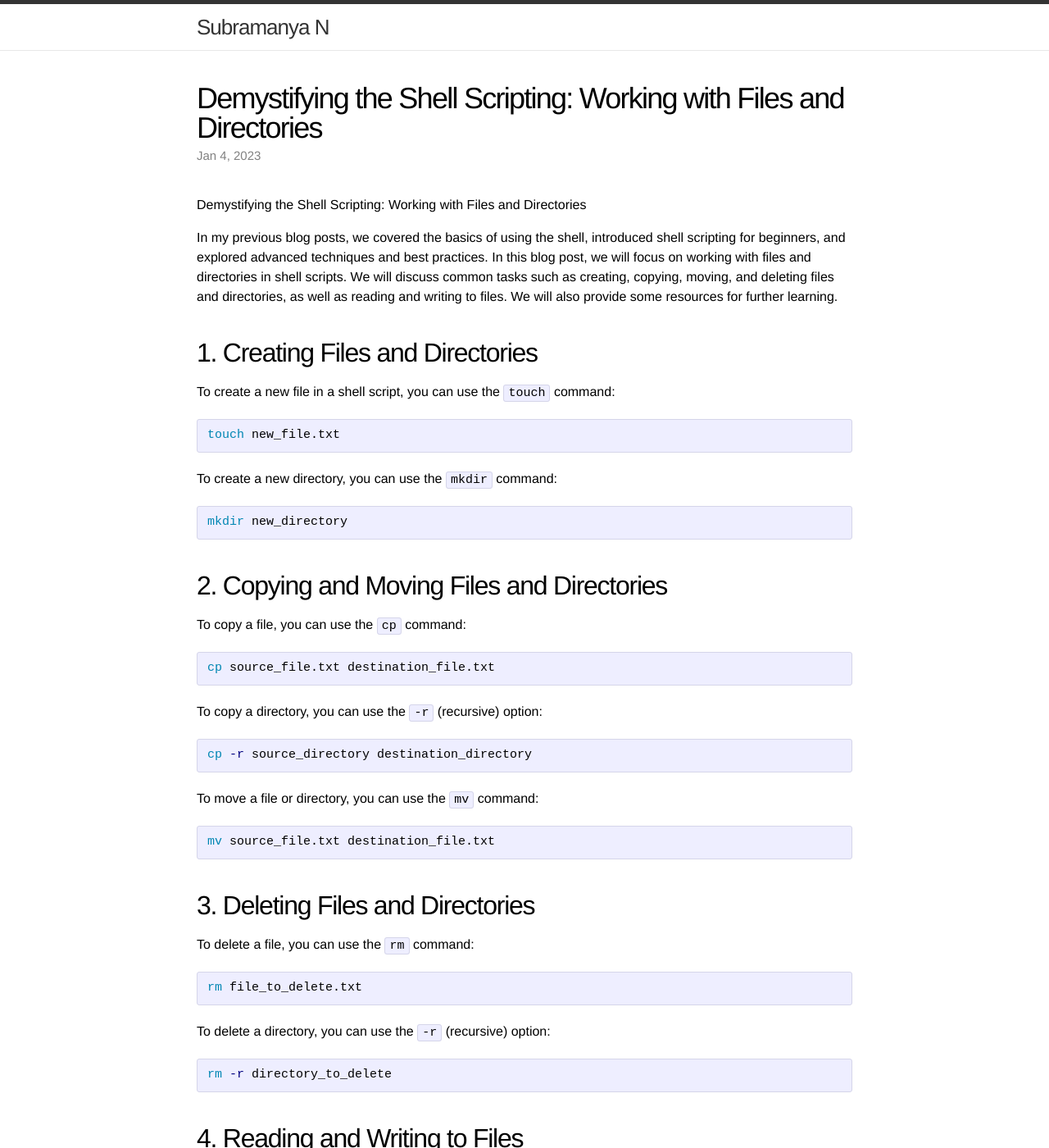
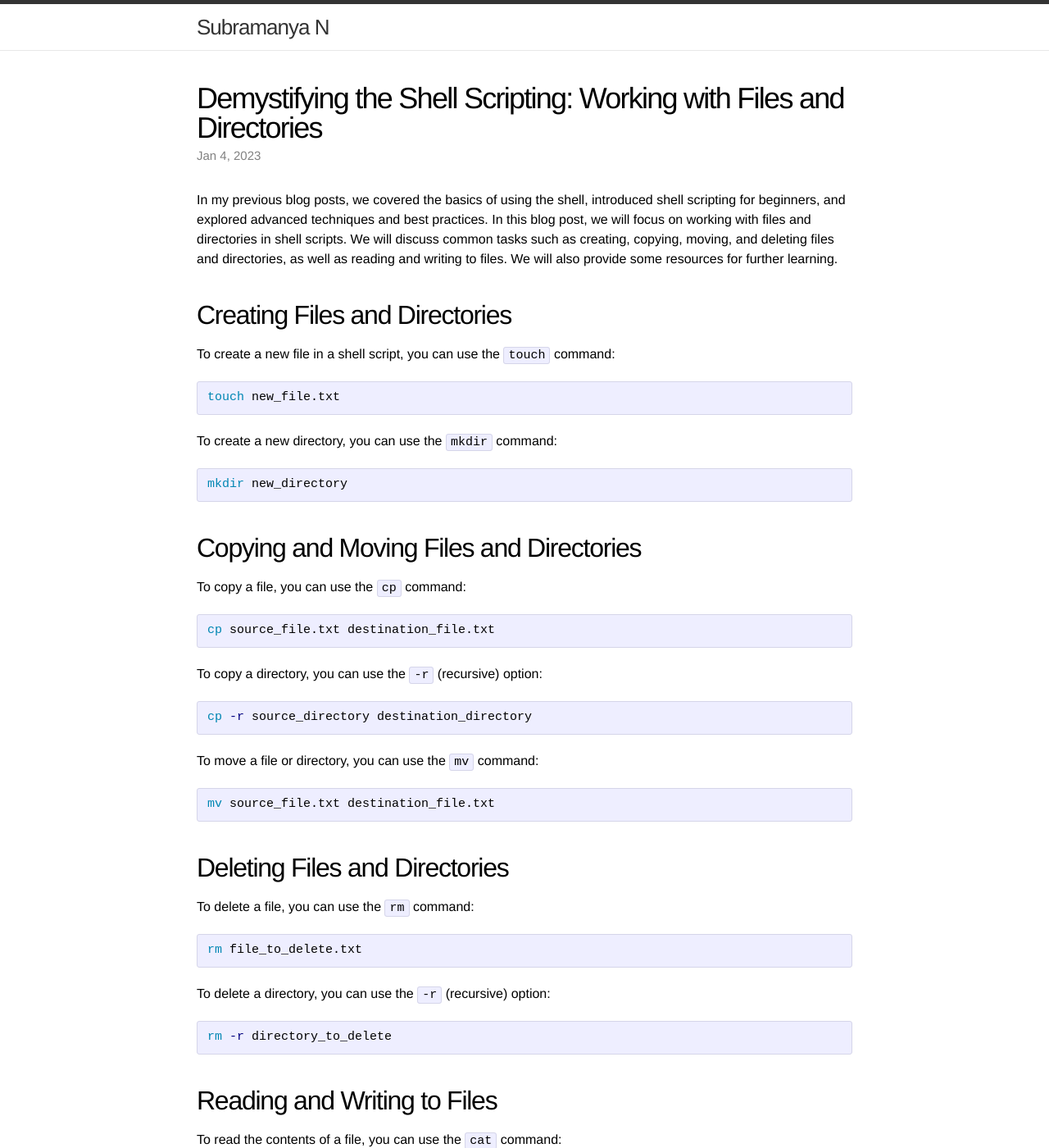
Before and after one commit to subramanya1997/subramanya.github.io, a Jekyll site: the page built from _posts/2023-01-04-demystifying-the-shell-scripting-advanced-techniques-and-best-practices copy.md, in a window 1280 px wide and 1400 px high. Shown: the whole window at 82% size. Built offline with Jekyll 4.4.1, drawn with Linux system fonts in a browser that asks for light colours; some of the changed text lies outside the part shown.

Commit message:
typo update

````diff
--- a/_posts/2023-01-04-demystifying-the-shell-scripting-advanced-techniques-and-best-practices copy.md
+++ b/_posts/2023-01-04-demystifying-the-shell-scripting-advanced-techniques-and-best-practices copy.md
@@ -6,11 +6,9 @@ date: 2023-01-04
 ready: true
 ---
 
-# Demystifying the Shell Scripting: Working with Files and Directories
-
 In my previous blog posts, we covered the basics of using the shell, introduced shell scripting for beginners, and explored advanced techniques and best practices. In this blog post, we will focus on working with files and directories in shell scripts. We will discuss common tasks such as creating, copying, moving, and deleting files and directories, as well as reading and writing to files. We will also provide some resources for further learning.
 
-## 1. Creating Files and Directories
+## Creating Files and Directories
 
 To create a new file in a shell script, you can use the `touch` command:
 
@@ -24,7 +22,7 @@ To create a new directory, you can use the `mkdir` command:
 mkdir new_directory
 ```
 
-## 2. Copying and Moving Files and Directories
+## Copying and Moving Files and Directories
 
 To copy a file, you can use the `cp` command:
 
@@ -44,7 +42,7 @@ To move a file or directory, you can use the `mv` command:
 mv source_file.txt destination_file.txt
 ```
 
-## 3. Deleting Files and Directories
+## Deleting Files and Directories
 
 To delete a file, you can use the `rm` command:
 
@@ -58,7 +56,7 @@ To delete a directory, you can use the `-r` (recursive) option:
 rm -r directory_to_delete
 ```
 
-## 4. Reading and Writing to Files
+## Reading and Writing to Files
 
 To read the contents of a file, you can use the `cat` command:
 
````
Also changed, not shown: other parts of _posts/2023-01-04-demystifying-the-shell-scripting-advanced-techniques-and-best-practices copy.md (+2 -2 lines), _posts/2022-12-28-demystifying-the-shell-a-beginners-guide.md (+0 -2 lines), _posts/2023-12-28-demystifying-the-shell-scripting-a-beginners-guide.md (+0 -2 lines), _posts/2023-12-28-demystifying-the-shell-scripting-advanced-techniques-and-best-practices.md (+0 -2 lines).
